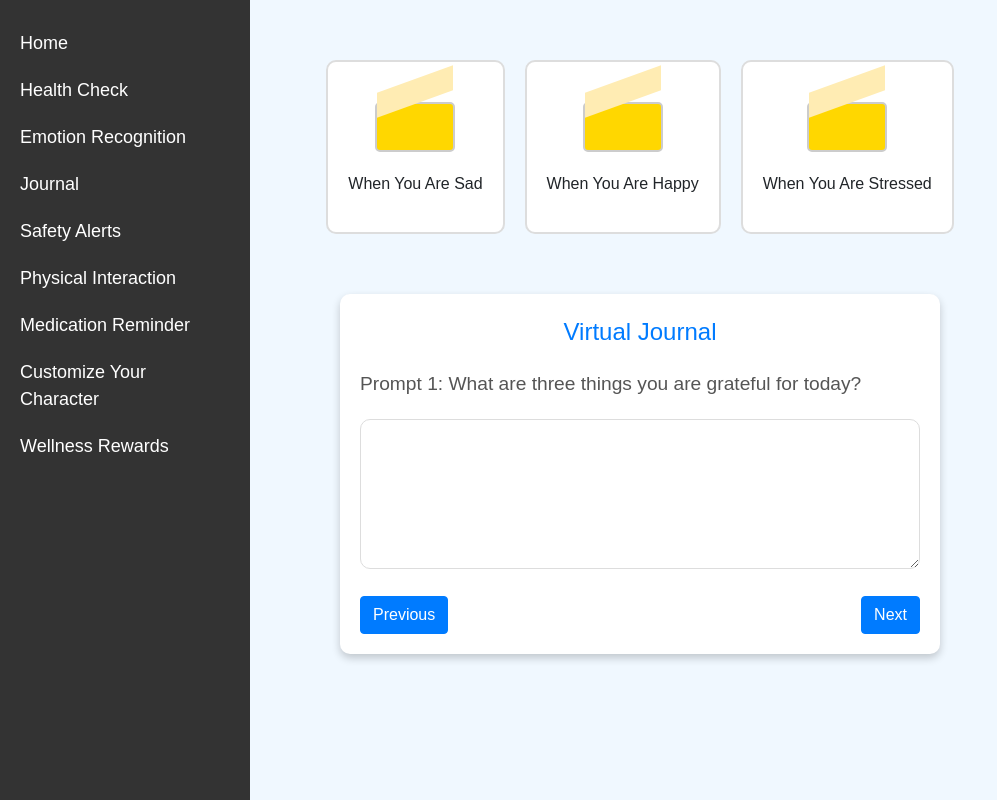
After one commit to kripakannan/baymax, a Flask app: page /journal in a window 1280 px wide. The commit adds this page. Shown: the whole page, without its empty margins (0-997 px from the left). Run offline with Flask 3, Linux system fonts and the light colour scheme; some libraries are stand-ins or nearby versions.

Commit message:
journaling and envelope feature

```diff
--- a/app.py
+++ b/app.py
@@ -94,6 +94,10 @@ def medication():
 def physical_interaction():
     return render_template('physical_interaction.html')
 
+@app.route('/journal')
+def journal():
+    return render_template('journal.html')
+
 @app.route('/templates/<path:filename>')
 def fetch_template(filename):
     return send_from_directory('templates', filename)
--- /dev/null
+++ b/templates/journal.html
@@ -0,0 +1,224 @@
+<!DOCTYPE html>
+<html lang="en">
+<head>
+    <meta charset="UTF-8">
+    <meta name="viewport" content="width=device-width, initial-scale=1.0">
+    <title>Emotional Journaling</title>
+    <link rel="stylesheet" href="https://stackpath.bootstrapcdn.com/bootstrap/4.5.2/css/bootstrap.min.css">
+    <style>
+        body {
+            background: #f0f8ff;
+            font-family: Arial, sans-serif;
+        }
+        .emotion-container {
+            display: flex;
+            justify-content: center;
+            margin-top: 50px;
+        }
+        .emotion {
+            margin: 10px;
+            padding: 20px;
+            border: 2px solid #ddd;
+            border-radius: 10px;
+            cursor: pointer;
+            text-align: center;
+            transition: all 0.3s ease;
+            background: #fff;
+        }
+        .emotion:hover {
+            transform: scale(1.1);
+            box-shadow: 0px 4px 8px rgba(0, 0, 0, 0.2);
+        }
+        .envelope {
+            width: 80px;
+            height: 50px;
+            background: #ffd700;
+            border: 2px solid #ccc;
+            border-radius: 5px;
+            position: relative;
+            margin: 20px auto;
+        }
+        .envelope:before {
+            content: '';
+            width: 100%;
+            height: 25px;
+            background: #ffecb3;
+            position: absolute;
+            top: -25px;
+            left: 0;
+            transform: skewY(-20deg);
+        }
+        .quote-box {
+            text-align: center;
+            margin-top: 20px;
+            font-size: 1.2rem;
+            color: #333;
+            display: none;
+        }
+        .notebook {
+            margin: 50px auto;
+            width: 80%;
+            max-width: 600px;
+            background: #fff;
+            box-shadow: 0 4px 8px rgba(0, 0, 0, 0.2);
+            border-radius: 10px;
+            padding: 20px;
+        }
+        .notebook-header {
+            text-align: center;
+            font-size: 1.5rem;
+            color: #007bff;
+            margin-bottom: 20px;
+        }
+        .prompt {
+            margin: 20px 0;
+            font-size: 1.2rem;
+            color: #555;
+        }
+        /* Add your styles for the sidebar */
+        .sidebar {
+            width: 250px;
+            background-color: #333;
+            color: white;
+            height: 100vh;
+            position: fixed;
+            top: 0;
+            left: 0;
+            padding-top: 20px;
+        }
+        .sidebar a {
+            display: block;
+            color: white;
+            padding: 10px 20px;
+            text-decoration: none;
+            font-size: 18px;
+        }
+        .sidebar a:hover {
+            background-color: #575757;
+        }
+        .journal-input {
+            width: 100%;
+            min-height: 150px;
+            border: 1px solid #ddd;
+            border-radius: 10px;
+            padding: 10px;
+            font-size: 1rem;
+        }
+        .navigation-buttons {
+            display: flex;
+            justify-content: space-between;
+            margin-top: 20px;
+        }
+    </style>
+</head>
+<body>
+    <div id="sidebar-container"></div>
+    <div class="emotion-container">
+        <div class="emotion" id="sad">
+            <div class="envelope"></div>
+            <p>When You Are Sad</p>
+        </div>
+        <div class="emotion" id="happy">
+            <div class="envelope"></div>
+            <p>When You Are Happy</p>
+        </div>
+        <div class="emotion" id="stressed">
+            <div class="envelope"></div>
+            <p>When You Are Stressed</p>
+        </div>
+    </div>
+
+    <div class="quote-box" id="quote-box"></div>
+
+    <div class="notebook">
+        <div class="notebook-header">Virtual Journal</div>
+        <div class="prompt" id="prompt">Prompt 1: What are three things you are grateful for today?</div>
+        <textarea class="journal-input" id="journal-input"></textarea>
+        <div class="navigation-buttons">
+            <button class="btn btn-primary" id="prev">Previous</button>
+            <button class="btn btn-primary" id="next">Next</button>
+        </div>
+    </div>
+
+    <script>
+        fetch('/templates/sidebar.html')
+            .then(response => response.text())
+            .then(data => {
+                document.getElementById('sidebar-container').innerHTML = data;
+            });
+        // Quotes data
+        const quotes = {
+            sad: [
+                "Every storm runs out of rain.",
+                "Keep your face to the sunshine and you cannot see a shadow.",
+                "This too shall pass."
+            ],
+            happy: [
+                "Happiness is not by chance, but by choice.",
+                "Enjoy the little things, for one day you may look back and realize they were the big things.",
+                "The purpose of our lives is to be happy."
+            ],
+            stressed: [
+                "Take a deep breath and relax.",
+                "The greatest weapon against stress is our ability to choose one thought over another.",
+                "Relaxation is the key to mental health."
+            ]
+        };
+
+        // Prompts data
+        const prompts = [
+            "What are three things you are grateful for today?",
+            "Write about a moment that made you laugh recently.",
+            "What is a challenge you overcame, and how did you do it?"
+        ];
+
+        // Current page tracking
+        let currentPage = 0;
+
+        // Emotion click handlers
+        document.querySelectorAll('.emotion').forEach(emotion => {
+            emotion.addEventListener('click', () => {
+                const emotionId = emotion.id;
+                const randomQuote = quotes[emotionId][Math.floor(Math.random() * quotes[emotionId].length)];
+                const quoteBox = document.getElementById('quote-box');
+                quoteBox.innerText = randomQuote;
+                quoteBox.style.display = 'block';
+            });
+        });
+
+        // Notebook navigation
+        document.getElementById('prev').addEventListener('click', () => {
+            if (currentPage > 0) {
+                savePage();
+                currentPage--;
+                loadPage();
+            }
+        });
+
+        document.getElementById('next').addEventListener('click', () => {
+            if (currentPage < prompts.length - 1) {
+                savePage();
+                currentPage++;
+                loadPage();
+            }
+        });
+
+        // Save page data to localStorage
+        function savePage() {
+            const input = document.getElementById('journal-input').value;
+            localStorage.setItem(`journal-${currentPage}`, input);
+        }
+
+        // Load page data from localStorage
+        function loadPage() {
+            const prompt = document.getElementById('prompt');
+            const input = document.getElementById('journal-input');
+            prompt.innerText = `Prompt ${currentPage + 1}: ${prompts[currentPage]}`;
+            input.value = localStorage.getItem(`journal-${currentPage}`) || '';
+        }
+
+        // Initial load
+        loadPage();
+    </script>
+</body>
+</html>
--- a/templates/sidebar.html
+++ b/templates/sidebar.html
@@ -2,6 +2,7 @@
     <a href="/"><i class="fas fa-home"></i>Home</a>
     <a href="/health_check"><i class="fas fa-heartbeat"></i>Health Check</a>
     <a href="/emotion"><i class="fas fa-smile"></i>Emotion Recognition</a>
+    <a href="/journal"><i class="fas fa-smile"></i>Journal</a>
     <a href="/safety_alert"><i class="fas fa-exclamation-triangle"></i>Safety Alerts</a>
     <a href="/physical-interaction"><i class="fas fa-hands-helping"></i>Physical Interaction</a>
     <a href="/medication"><i class="fas fa-pills"></i>Medication Reminder</a>
```
